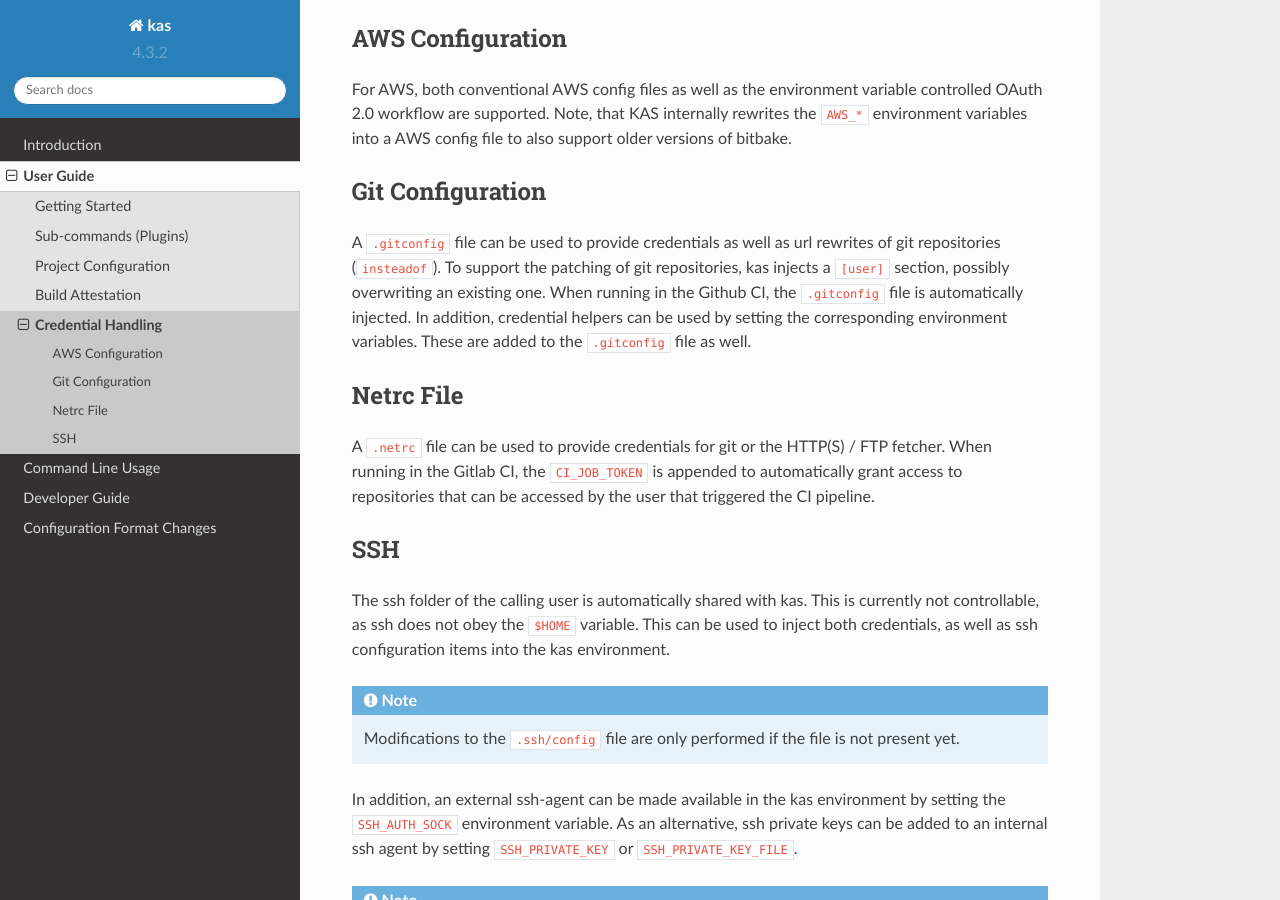
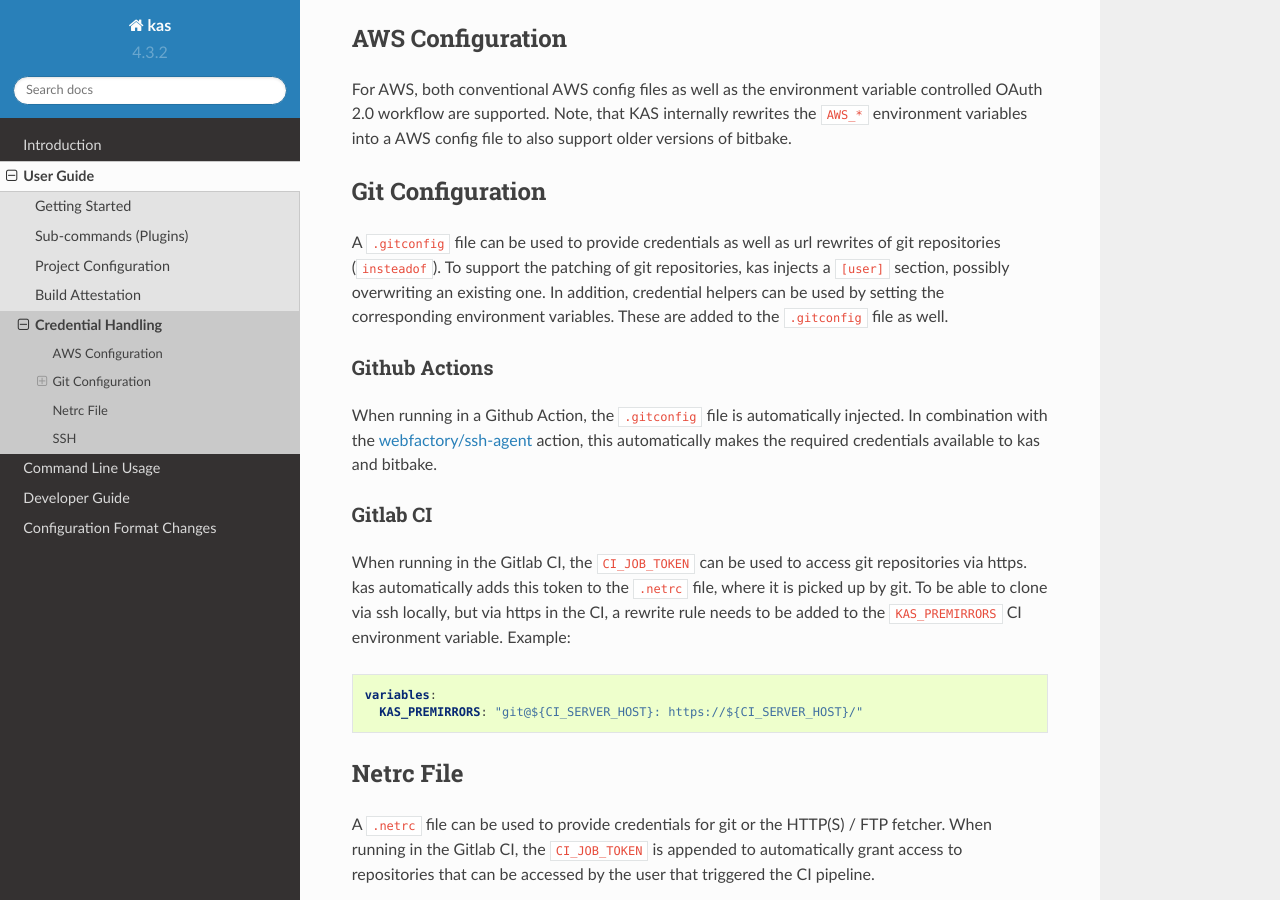
Before and after one commit to siemens/kas, a Sphinx documentation site: the page built from docs/userguide/credentials.rst, in a window 1280 px wide and 900 px high, scrolled down 306 px. Built offline with Sphinx 7.4.7 and the Read the Docs theme 2.0.0, drawn with Linux system fonts in a browser that asks for light colours.

Commit message:
document how to inject git credentials in common CI systems
This patch documents how to easily inject git credentials
in the Github Actions CI, as well as in Gitlab CI.

Signed-off-by: Felix Moessbauer <felix.moessbauer@siemens.com>
Signed-off-by: Jan Kiszka <jan.kiszka@siemens.com>

```diff
--- a/docs/userguide/credentials.rst
+++ b/docs/userguide/credentials.rst
@@ -30,10 +30,32 @@ Git Configuration
 A ``.gitconfig`` file can be used to provide credentials as well as
 url rewrites of git repositories (``insteadof``). To support the patching
 of git repositories, kas injects a ``[user]`` section, possibly overwriting
-an existing one. When running in the Github CI, the ``.gitconfig`` file is
-automatically injected. In addition, credential helpers can be used by
+an existing one. In addition, credential helpers can be used by
 setting the corresponding environment variables. These are added to the
 ``.gitconfig`` file as well.
+
+Github Actions
+~~~~~~~~~~~~~~
+
+When running in a Github Action, the ``.gitconfig`` file is automatically
+injected. In combination with the
+`webfactory/ssh-agent <https://github.com/webfactory/ssh-agent>`_ action,
+this automatically makes the required credentials available to kas and
+bitbake.
+
+Gitlab CI
+~~~~~~~~~
+
+When running in the Gitlab CI, the ``CI_JOB_TOKEN`` can be used to access
+git repositories via https. kas automatically adds this token to the
+``.netrc`` file, where it is picked up by git. To be able to clone via ssh
+locally, but via https in the CI, a rewrite rule needs to be added to the
+``KAS_PREMIRRORS`` CI environment variable. Example:
+
+.. code-block:: yaml
+
+  variables:
+    KAS_PREMIRRORS: "git@${CI_SERVER_HOST}: https://${CI_SERVER_HOST}/"
 
 Netrc File
 ----------
```
